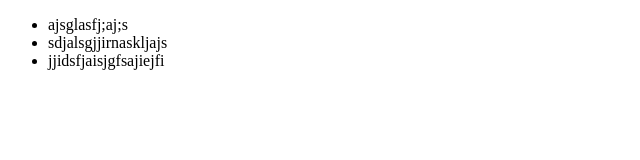
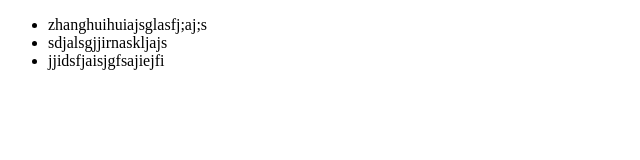
Before and after one commit to TTenders/demo, a plain HTML site: page index.html in a window 1280 px wide. Shown: the whole page, without its empty margins (0-640 px from the left). Drawn offline with Linux system fonts and the light colour scheme.

Commit message:
modify the html file

```diff
--- a/index.html
+++ b/index.html
@@ -6,7 +6,7 @@
 </head>
 <body>
 	<ul>
-		<li>ajsglasfj;aj;s</li>
+		<li>zhanghuihuiajsglasfj;aj;s</li>
 		<li>sdjalsgjjirnaskljajs</li>
 		<li>jjidsfjaisjgfsajiejfi</li>
 	</ul>
```
